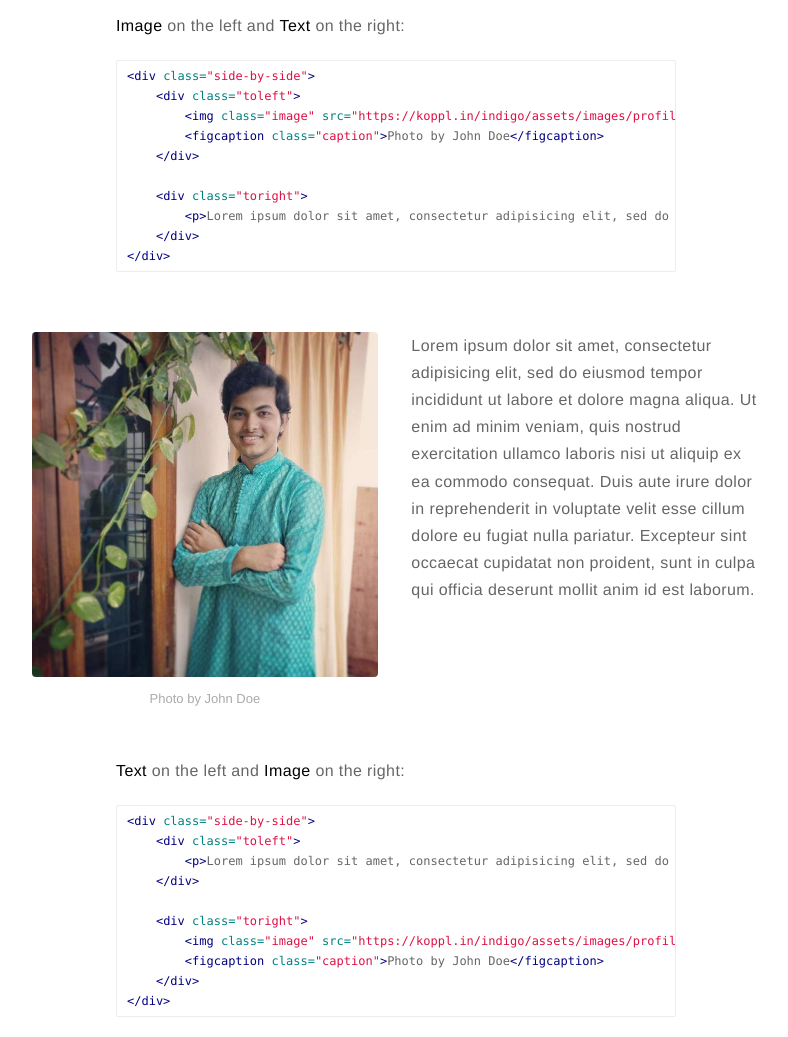
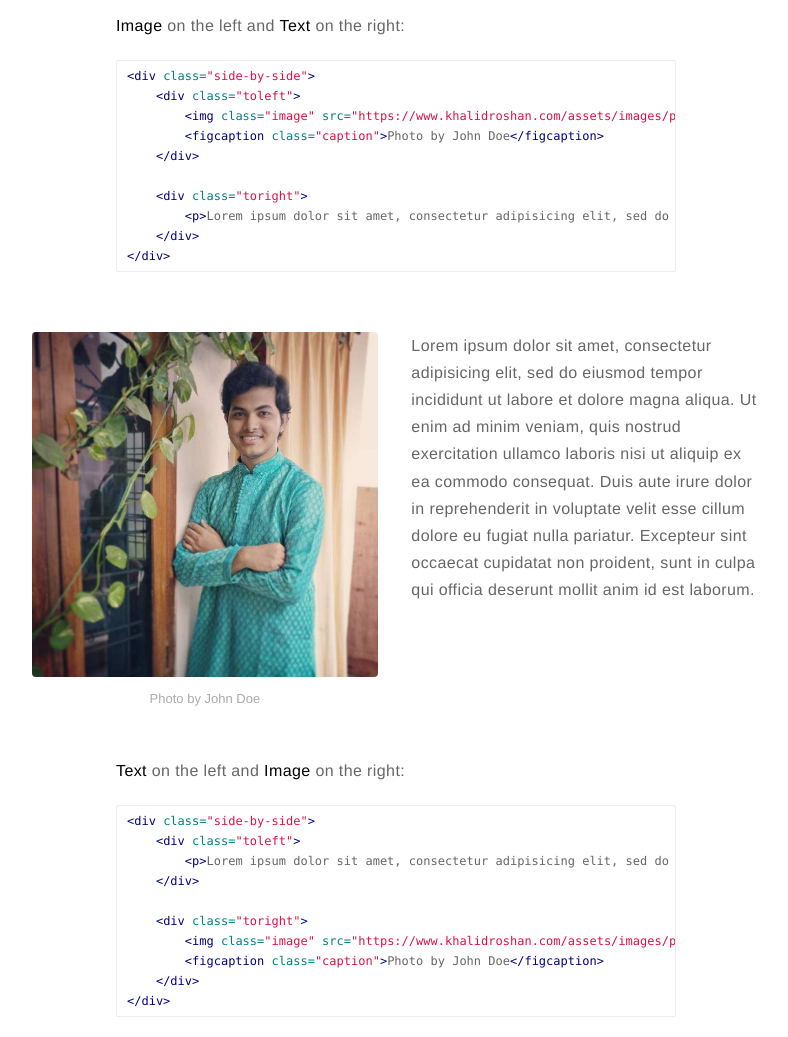
Before and after one commit to KhalidRoshan/khalidroshan.com, a Jekyll site: the page built from _posts/2015-02-24-markdown-extra-components.markdown, in a window 1280 px wide and 1400 px high, scrolled down 1068 px. Shown: the part 151-1188 px from the top of the window, without its empty margins (244-1032 px from the left). Built offline with Jekyll 4.4.1, drawn with Linux system fonts in a browser that asks for light colours; comment, search, counter and statistics services are not loaded; part of the change alters nothing that is shown.

Commit message:
Changed Config.yml

```diff
--- a/_config.yml
+++ b/_config.yml
@@ -16,8 +16,8 @@ resume: true
 resume-external: true
 resume-url: https://drive.google.com/open?id=1cNu-VBqUL1mAGBHKccYFe7WduNrfQ23X
 
-url: https://koppl.in/indigo
-# your url: http://USERNAME.github.io
+url: https://www.khalidroshan.com
+your url: http://khalidroshan.github.io
 
 permalink: /:title/
 
@@ -54,7 +54,7 @@ github: KhalidRoshan
 email: khalid.roshan23@gmail.com
 
 authors:
-    johndoe:
+    khalidroshan:
         name: Khalid Roshan Mohammed
         bio: Student Developer
         external-image: true
```
